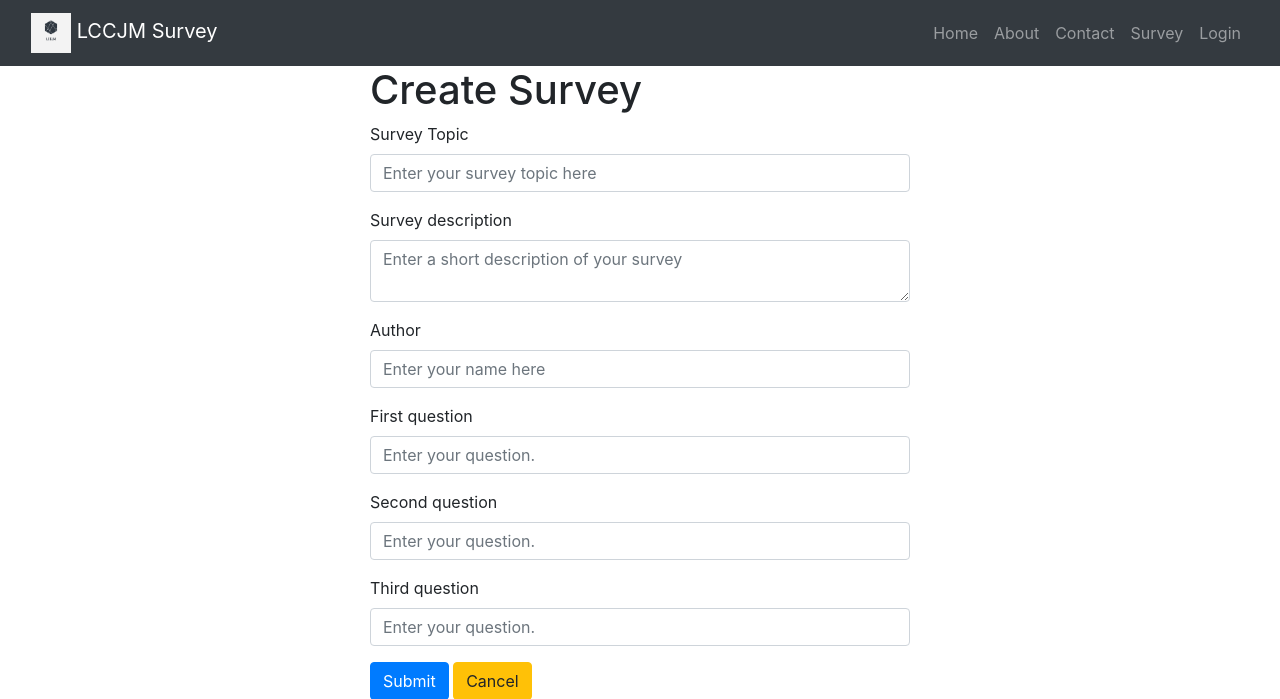
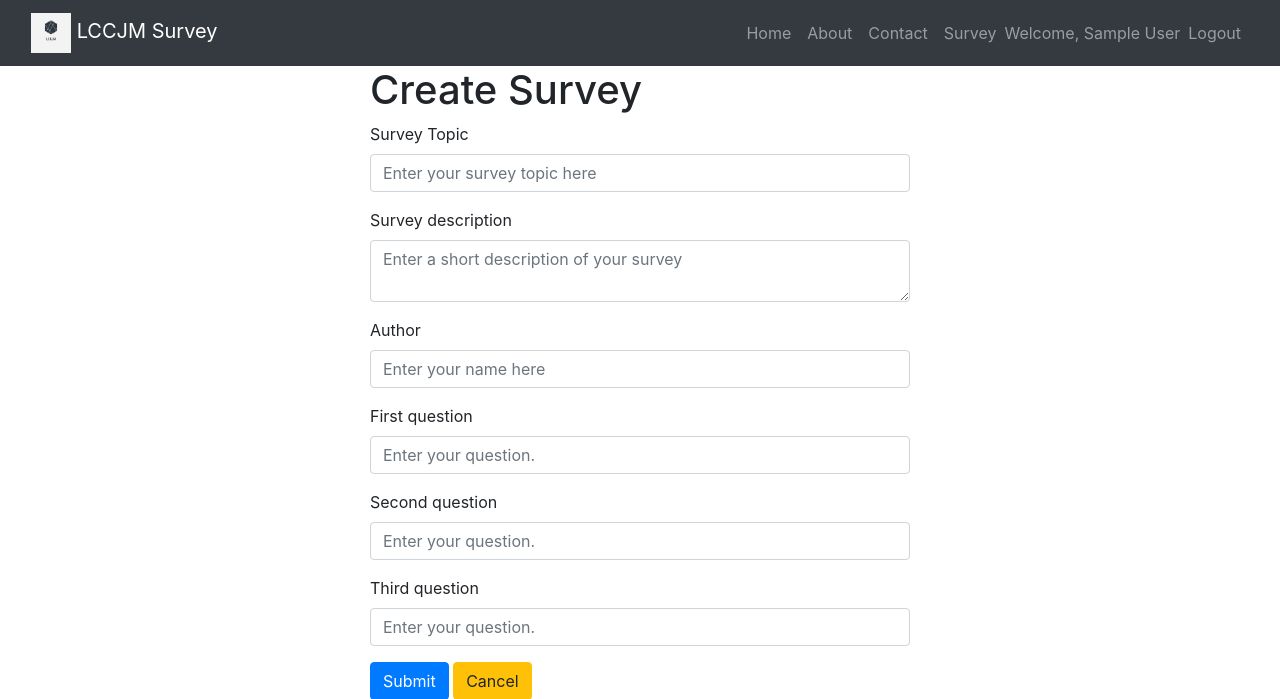
Before and after one commit to Magtibay/SurveySite, a Node server app: page /survey-list/add in a window 1280 px wide. Shown: the top 699 px of the page. Run offline with Node 20, Linux system fonts and the light colour scheme; the visitor is signed in with stand-in values (Sample User, id 1); some libraries are stand-ins or nearby versions.

Commit message:
Added login/logout functionality into nav bar as well as Displaying User Name into nav bar. add/edit/delte survey visibility to only those who are signed in

```diff
--- a/server/views/partials/main_nav.ejs
+++ b/server/views/partials/main_nav.ejs
@@ -40,12 +40,17 @@
           <a class="nav-link" aria-current="page" href="/survey-list"><i class="fas fa-poll-h"></i> Survey</a>
         </li>
 
-        <% if(title =="Login"){%>
-          <li class="nav-item active">
-            <% } else { %>
-              <li class="nav-item">
-                <% } %>
-          <a class="nav-link" aria-current="page" href="/login"><i class="fas fa-sign-in-alt"></i> Login</a>
-        </li>
+
+
+          <% if(typeof displayName == 'string' && displayName) { %>
+          <li class="navbar-text"><i class="fas fa-user"></i> Welcome, <%= displayName%></li>
+          <li class="nav-item"><a href="/logout" class="nav-link">
+
+          <i class="fas fa-lg fa-sign-out-alt"></i> Logout</a></li>
+          <% }else { %>
+                <li class="nav-item"><a href="/login" class="nav-link">
+                <i class="fas fa-sign-in-alt"></i> Login</a></li>
+          <% } %>
+
   </div>
 </nav>
```
Also changed, not shown: server/controllers/index.js (+5 -5 lines), server/views/survey/list.ejs (+7 -0 lines).
